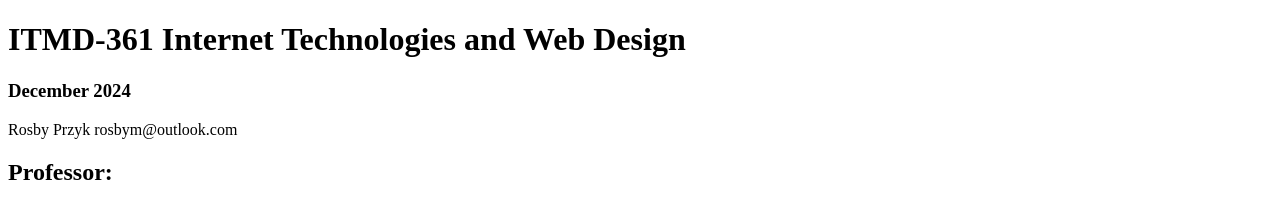
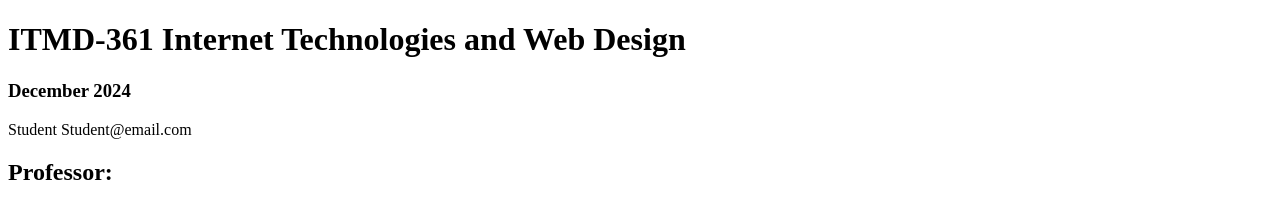
Before and after one commit to Rosebee2182/WebDev-Lab2, a plain HTML site: page index.html in a window 1280 px wide. Shown: the top 202 px of the page. Drawn offline with Linux system fonts and the light colour scheme.

Commit message:
Update HTML
Update Html

```diff
--- a/index.html
+++ b/index.html
@@ -7,7 +7,7 @@
 <body>
   <h1>ITMD-361 Internet Technologies and Web Design</h1>
   <h3>December 2024</h3>
-  <p>Rosby Przyk rosbym@outlook.com</p>
+  <p>Student Student@email.com</p>
   <h2>Professor:</h2>
   <p>Daniel Krieglstein</p>
   <h2>Lecture Days, Time and Place:</h2>
```
